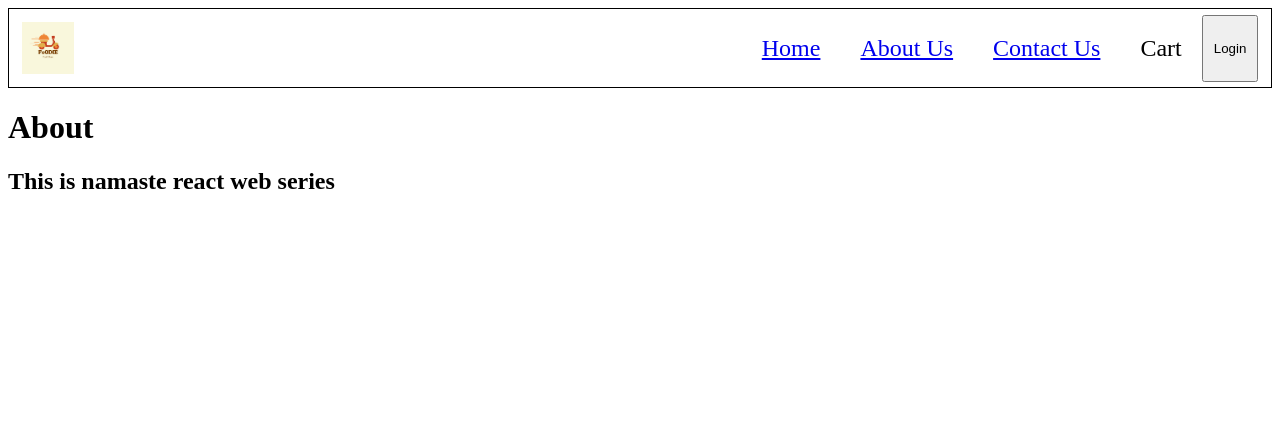
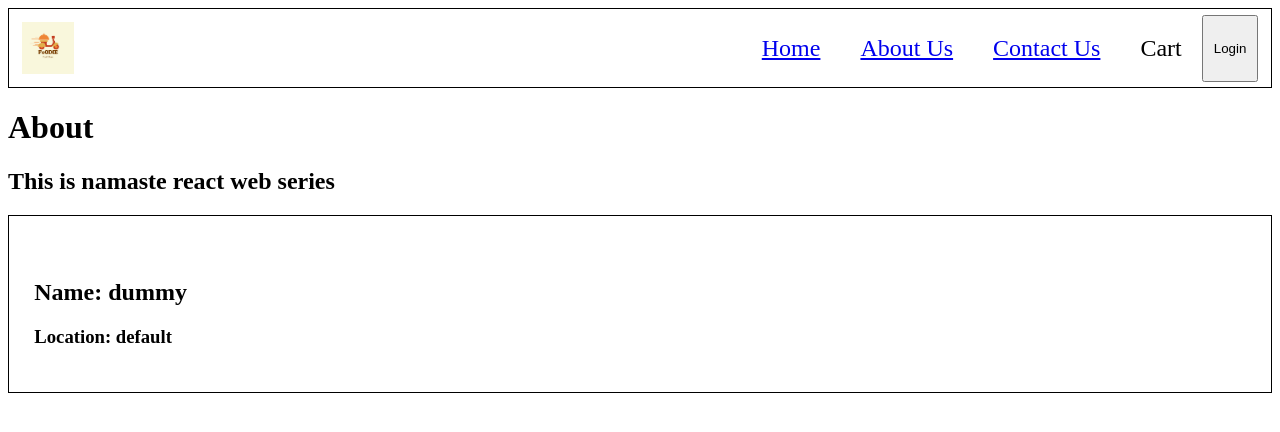
Before and after one commit to vjcodes/FoodieApp, a React (Vite) app: page /about in a window 1280 px wide. Shown: the top 432 px of the page. Built offline with nearby package versions, Linux system fonts and the light colour scheme; no server answers.

Commit message:
TD-8: class based components

```diff
--- a/index.css
+++ b/index.css
@@ -76,3 +76,8 @@
   margin-top: 1%;
   display: flex;
 }
+
+.user-card{
+  border: 1px solid black;
+  padding: 2%;
+}
--- a/src/components/aboutUs/About.js
+++ b/src/components/aboutUs/About.js
@@ -1,12 +1,46 @@
-import React from 'react'
+import React from "react";
+import UserClass from "../userClass/UserClass";
 
-const About = () => {
-  return (
-    <div>
+class About extends React.Component {
+  constructor(props) {
+    super(props);
+
+    console.log("parent constructor");
+  }
+
+  componentDidMount() {
+    console.log("Parent Component Did Mount");
+  }
+
+  render() {
+    console.log("Parent Render");
+    return (
+      <div>
         <h1>About</h1>
         <h2>This is namaste react web series</h2>
-    </div>
-  )
+
+        <UserClass name="First" location="Gurugram" contact="@vjcodes" />
+      </div>
+    );
+  }
 }
 
-export default About
+export default About;
+
+/*
+- Parent Constructor
+- Parent render
+
+  - First Constructor
+  - First render
+
+  - Second Constructor
+  - Second render
+
+  <DOM UPDATED - IN SINGLE BATCH>
+
+  - First ComponentDidMount
+  - Second ComponentDidMount
+
+- Parent ComponentDidMount
+*/
--- a/src/components/header/Header.jsx
+++ b/src/components/header/Header.jsx
@@ -8,19 +8,19 @@ const Header = () => {
 
   // if no dependency array => useEffect is called on every render
   useEffect(() => {
-    console.log("use effect called");
+    // console.log("use effect called");
   });
 
   // if empty dependency array is empty = [] =>
   // useEffect will only be called on initial render and only once on initial render
   useEffect(() => {
-    console.log("use effect empty dep array called");
+    // console.log("use effect empty dep array called");
   }, []);
 
   // if dependency aaray has some value, eg: [btnName] =>
   // useEffect will be called when that value changes
   useEffect(() => {
-    console.log("use effect with value in dep array called");
+    // console.log("use effect with value in dep array called");
   }, [btnName]);
 
   return (
--- a/src/components/restaurantMenu/RestaurantMenu.js
+++ b/src/components/restaurantMenu/RestaurantMenu.js
@@ -8,6 +8,7 @@ const RestaurantMenu = () => {
   //   const [restaurantMenuItems, setRestaurantMenuItems] = useState([]);
 
   const { resId } = useParams();
+
 
   const fetchMenu = async () => {
     const data = await fetch(
--- /dev/null
+++ b/src/components/userClass/UserClass.js
@@ -0,0 +1,80 @@
+import React from "react";
+
+class UserClass extends React.Component {
+  constructor(props) {
+    super(props);
+    // console.log(props);
+
+    console.log("Child Constructor");
+
+    this.state = {
+      userInfo: {
+        name: "dummy",
+        location: "default",
+      },
+    };
+  }
+
+  async componentDidMount() {
+    console.log("Child component did mount");
+    const data = await fetch("https://api.github.com/users/vjcodes");
+    const jsonData = await data.json();
+
+    this.setState({
+      userInfo: jsonData,
+    });
+
+    // this.timer = setInterval(() => {
+    //   console.log("Namaste react op");
+    // }, 1000);
+  }
+
+  componentDidUpdate() {
+    console.log("Component Did Update");
+  }
+
+  componentDidUpdate(prevProps, prevState) {
+    console.log("Component Did Update");
+  }
+
+  componentWillUnmount() {
+    // clearInterval(this.timer);
+    console.log("componentWillUnmout called");
+  }
+
+  render() {
+    console.log("Child render");
+
+    const { name, location, avatar_url } = this.state.userInfo;
+    // debugger;
+    return (
+      <div className="user-card">
+        <img src={avatar_url} />
+        <h2>Name: {name}</h2>
+        <h3>Location: {location}</h3>
+        {/* <h4>Contact: {contact}</h4> */}
+      </div>
+    );
+  }
+}
+
+export default UserClass;
+
+/*
+
+----Mounting----------
+
+Constructor(dummy)
+Render (dummy)
+    <HTML Dummy>
+ComponentDidMount
+    <API Call>
+    <this.setState>
+
+----UPDATE----------
+
+    render(Api data)
+    <HTML (new API data)>
+    ComponentDidUpdate()
+
+*/
```
Also changed, not shown: src/components/contactUs/Contact.js (+16 -5 lines).
